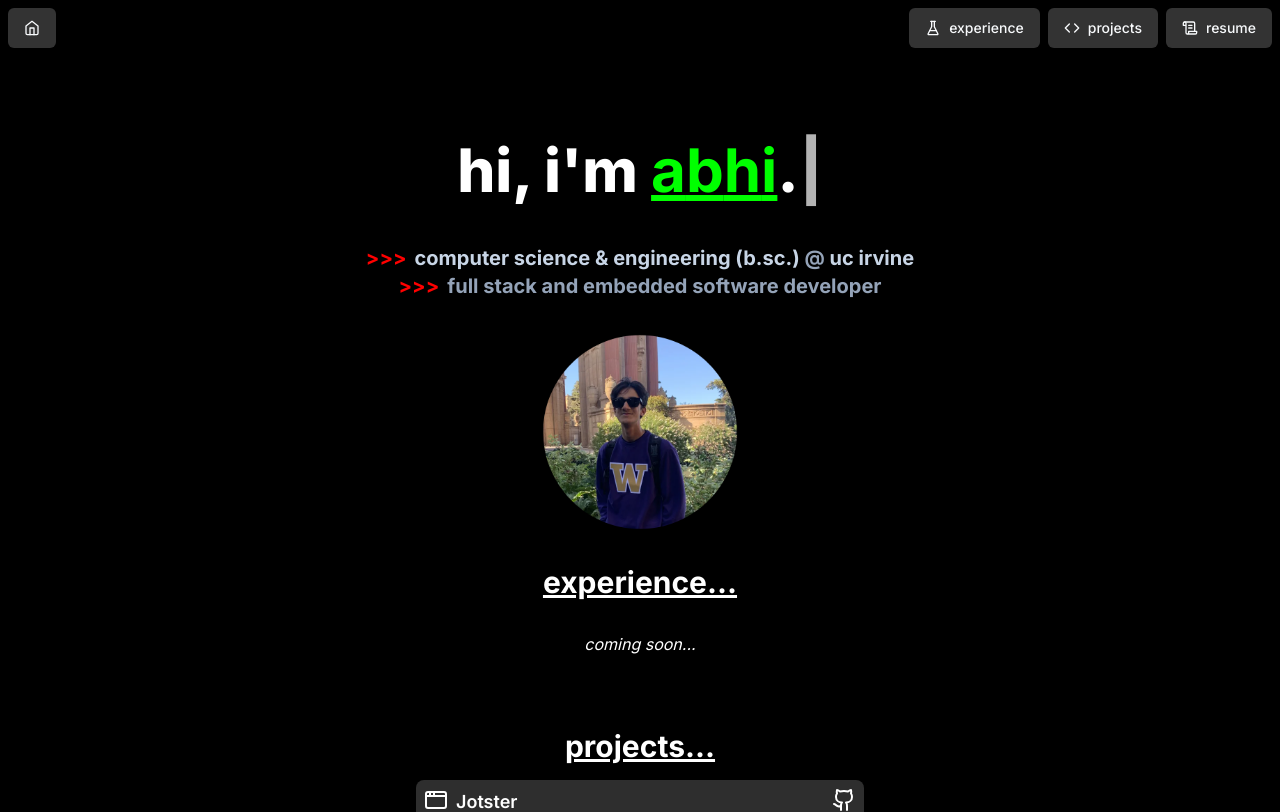
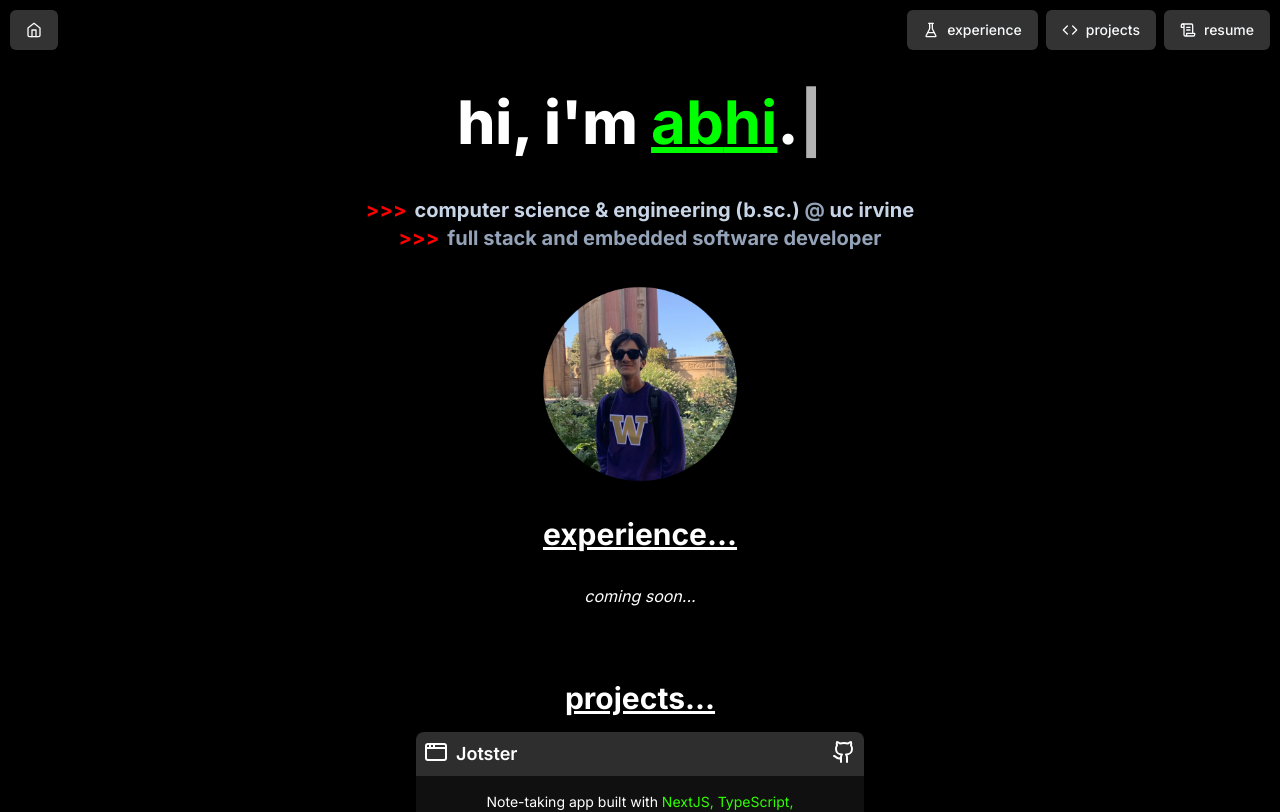
Before and after one commit to abhi-arya1/portfolio, a Next.js app: page / in a window 1280 px wide. Shown: the top 812 px of the page. Built offline with nearby package versions, Linux system fonts and the light colour scheme.

Commit message:
fix navbar layering

```diff
--- a/app/(main)/page.tsx
+++ b/app/(main)/page.tsx
@@ -6,14 +6,10 @@ import Image from "next/image";
 import Typewriter from 'typewriter-effect';
 import hero_image from "@/public/hero_image.png"
 import Projects from "@/components/projects";
-import dynamic from "next/dynamic";
 
 
 export default function Home() {
   const IMAGE_DIMENSION = 200;
-  const Box = dynamic(() => import("@/components/box"), {
-    ssr: false,
-    });
 
   return (
       <div className="flex flex-col min-h-screen">
@@ -52,7 +48,7 @@ export default function Home() {
           />
 
           <div
-          className="text-3xl font-bold pt-15 underline"
+          className="text-3xl font-bold pt-25 underline"
           id="experience"
           >
             experience...
--- a/components/navbar.tsx
+++ b/components/navbar.tsx
@@ -1,15 +1,21 @@
 "use client";
 
 import { Home, ScrollTextIcon, Code, FlaskConical } from "lucide-react";
-import Link from "next/link";
 import { Button } from "./ui/button";
 import { useRouter } from "next/navigation";
+import { useScrollTop } from "@/hooks/scroll_hook";
+import { cn } from "@/lib/utils";
 
 const Navbar = () => {
   const router = useRouter();
+  const scrolled = useScrollTop();
 
   return (
-    <div className="flex flex-row justify-between pt-2 pl-2 pr-2">
+    <div className={cn(
+      "z-50 bg-[#000000] fixed top-0 flex flex-row justify-between items-center w-full p-2.5",
+      scrolled && "border-b border-[#3F3F3F] shadow-sm transition-opacity"
+    )}>
+
 
       <Button
       onClick={() => {router.push("/")}}
--- /dev/null
+++ b/hooks/scroll_hook.tsx
@@ -0,0 +1,20 @@
+import { useState, useEffect } from "react";
+
+export const useScrollTop = (threshold = 10) => {
+    const [scrolled, setScrolled] = useState(false);
+
+    useEffect(() => {
+        const handleScroll = () => {
+            if (window.scrollY > threshold){
+                setScrolled(true);
+            } else {
+                setScrolled(false);
+            }
+        }
+
+        window.addEventListener("scroll", handleScroll);
+        return () => window.removeEventListener("scroll", handleScroll);
+    }, [threshold]);
+
+    return scrolled;
+}
```
